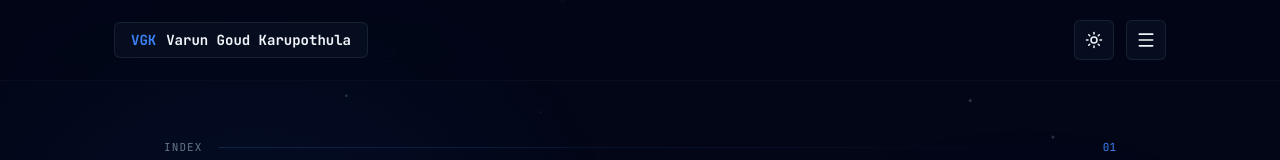
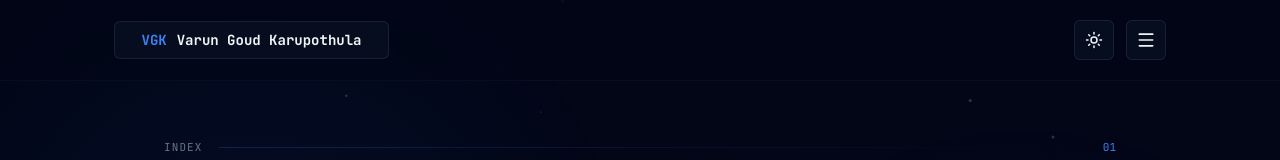
Before and after one commit to varungoud18/varun-portfolio, a React (Vite) app: page / in a window 1280 px wide. Shown: the top 160 px of the page. Built offline with nearby package versions, Linux system fonts and the light colour scheme.

Commit message:
feat: implement font-family cycling on brand logo hover

```diff
--- a/src/App.jsx
+++ b/src/App.jsx
@@ -766,6 +766,41 @@ export default function Portfolio() {
   const [menuOpen, setMenuOpen] = useState(false);
   const [nameHovered, setNameHovered] = useState(false);
   const [imgFailed, setImgFailed] = useState(false);
+  const [logoFont, setLogoFont] = useState("var(--font-mono)");
+  const fontCycleInterval = useRef(null);
+  const fontIndex = useRef(0);
+
+  const fonts = [
+    "var(--font-mono)",
+    "'Playfair Display', serif",
+    "'Pacifico', cursive",
+    "'Bebas Neue', sans-serif",
+    "'Orbitron', sans-serif",
+    "'Silkscreen', sans-serif"
+  ];
+
+  const handleLogoMouseEnter = () => {
+    if (fontCycleInterval.current) clearInterval(fontCycleInterval.current);
+    fontCycleInterval.current = setInterval(() => {
+      fontIndex.current = (fontIndex.current + 1) % fonts.length;
+      setLogoFont(fonts[fontIndex.current]);
+    }, 250);
+  };
+
+  const handleLogoMouseLeave = () => {
+    if (fontCycleInterval.current) {
+      clearInterval(fontCycleInterval.current);
+      fontCycleInterval.current = null;
+    }
+    fontIndex.current = 0;
+    setLogoFont("var(--font-mono)");
+  };
+
+  useEffect(() => {
+    return () => {
+      if (fontCycleInterval.current) clearInterval(fontCycleInterval.current);
+    };
+  }, []);
 
   const [theme, setTheme] = useState(() => {
     const saved = localStorage.getItem("theme");
@@ -818,7 +853,13 @@ export default function Portfolio() {
       {/* Main Header / Sticky Navbar */}
       <header className="header">
         <div className="header-container">
-          <a href="#top" className="logo-box">
+          <a
+            href="#top"
+            className="logo-box"
+            onMouseEnter={handleLogoMouseEnter}
+            onMouseLeave={handleLogoMouseLeave}
+            style={{ fontFamily: logoFont }}
+          >
             <span className="logo-badge">VGK</span> {PROFILE.logoText}
           </a>
           <div className="header-right">
--- a/src/index.css
+++ b/src/index.css
@@ -1,4 +1,4 @@
-@import url('https://fonts.googleapis.com/css2?family=JetBrains+Mono:wght@400;500;700&family=Inter:wght@400;500;600;700&display=swap');
+@import url('https://fonts.googleapis.com/css2?family=JetBrains+Mono:wght@400;500;700&family=Inter:wght@400;500;600;700&family=Playfair+Display:wght@700&family=Pacifico&family=Bebas+Neue&family=Orbitron:wght@700&family=Silkscreen:wght@700&display=swap');
 
 :root {
   --bg: #020617;
@@ -117,9 +117,12 @@ body {
   font-size: 14px;
   color: var(--text);
   text-decoration: none;
-  transition: all 0.3s cubic-bezier(0.4, 0, 0.2, 1);
+  transition: border-color 0.3s ease, box-shadow 0.3s ease, transform 0.3s cubic-bezier(0.4, 0, 0.2, 1);
   position: relative;
   z-index: 10;
+  min-width: 275px; /* Prevent layout shift when fonts cycle */
+  height: 38px; /* Fixed height to prevent vertical shifting */
+  justify-content: center; /* Center content so it looks balanced in all fonts */
 }
 
 .logo-box:hover {
```
